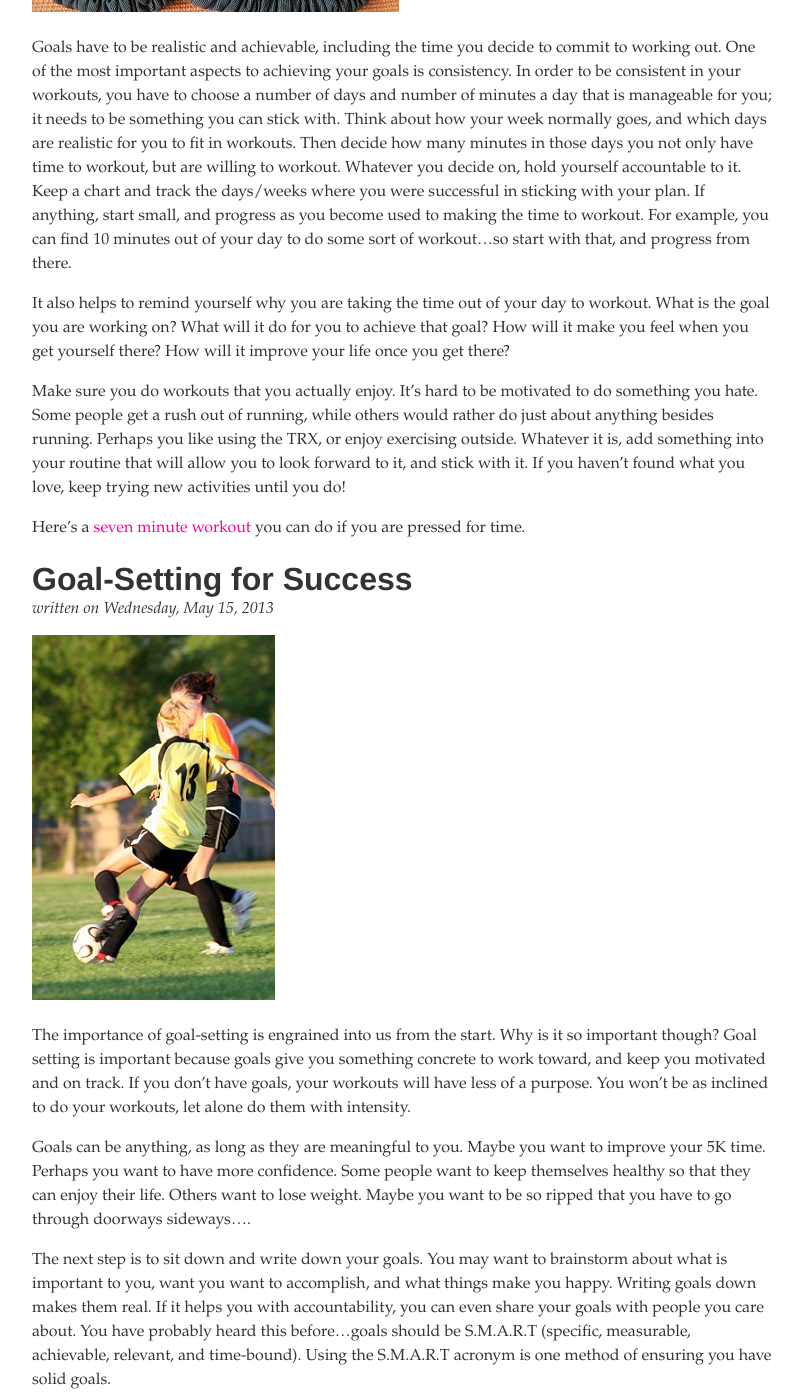
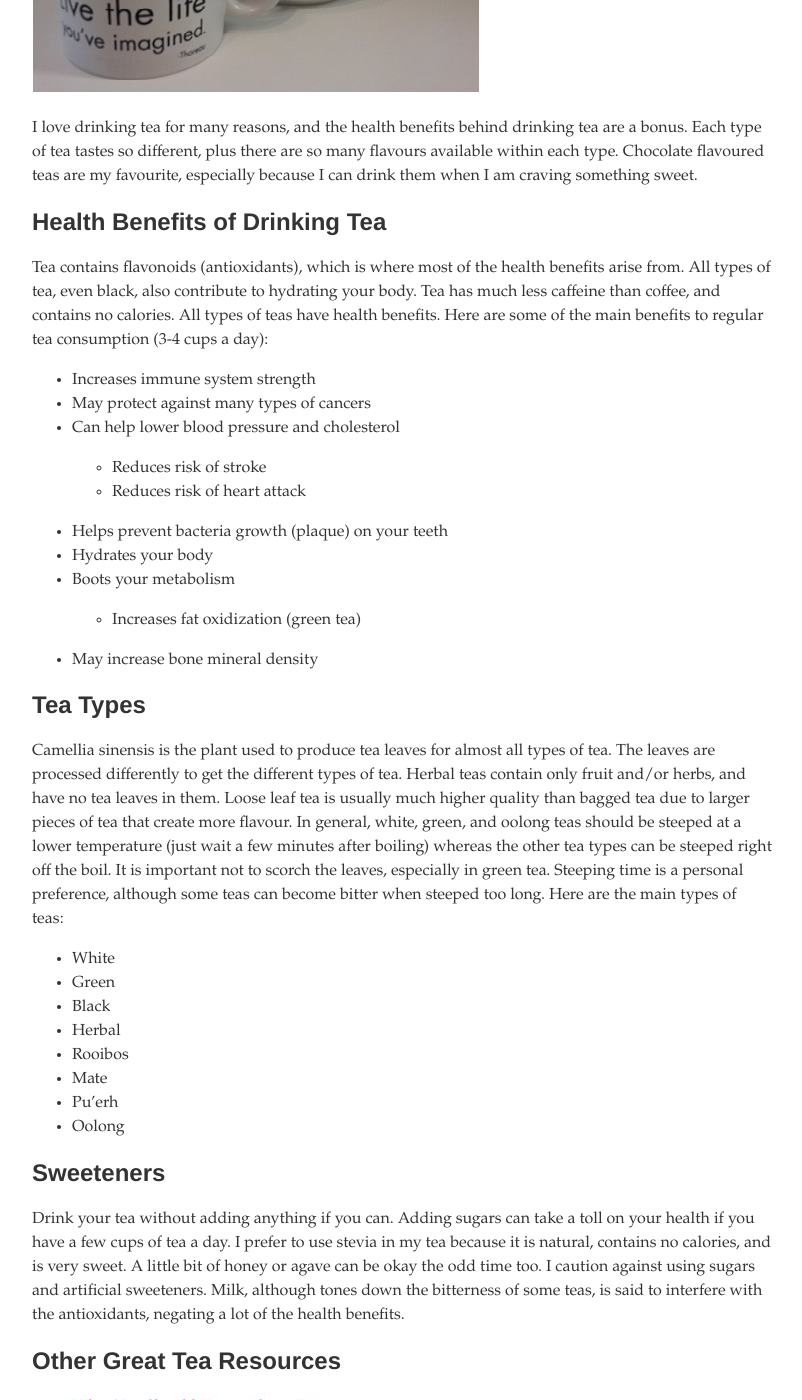
Before and after one commit to teri-lynn/teri-lynn.github.com, a Jekyll site: the page built from index.html, in a window 1280 px wide and 1400 px high, scrolled down 566 px. Shown: the whole window, without its empty margins (238-1040 px from the left). Built offline with Jekyll 4.4.1, drawn with Linux system fonts in a browser that asks for light colours; some web fonts are replaced; Markdown is read by kramdown in place of the engine named in the settings; some of the changed text lies outside the part shown.

Commit message:
Tea Post

```diff
--- /dev/null
+++ b/_posts/2013-08-07-tea.md
@@ -0,0 +1,52 @@
+---
+layout: post
+title: The Benefits of Drinking Tea
+---
+
+![Tea](/images/tea.jpg)
+
+I love drinking tea for many reasons, and the health benefits behind drinking tea are a bonus. Each type of tea tastes so different, plus there are so many flavours available within each type. Chocolate flavoured teas are my favourite, especially because I can drink them when I am craving something sweet.
+
+## Health Benefits of Drinking Tea
+Tea contains flavonoids (antioxidants), which is where most of the health benefits arise from. All types of tea, even black, also contribute to hydrating your body. Tea has much less caffeine than coffee, and contains no calories. All types of teas have health benefits. Here are some of the main benefits to regular tea consumption (3-4 cups a day):
+
+- Increases immune system strength
+- May protect against many types of cancers
+- Can help lower blood pressure and cholesterol
+	- Reduces risk of stroke
+	- Reduces risk of heart attack
+- Helps prevent bacteria growth (plaque) on your teeth
+- Hydrates your body
+- Boots your metabolism
+	- Increases fat oxidization (green tea)
+- May increase bone mineral density
+
+
+## Tea Types
+Camellia sinensis is the plant used to produce tea leaves for almost all types of tea. The leaves are processed differently to get the different types of tea. Herbal teas contain only fruit and/or herbs, and have no tea leaves in them. Loose leaf tea is usually much higher quality than bagged tea due to larger pieces of tea that create more flavour. In general, white, green, and oolong teas should be steeped at a lower temperature (just wait a few minutes after boiling) whereas the other tea types can be steeped right off the boil. It is important not to scorch the leaves, especially in green tea. Steeping time is a personal preference, although some teas can become bitter when steeped too long.
+Here are the main types of teas:
+
+- White
+- Green
+- Black
+- Herbal
+- Rooibos
+- Mate
+- Pu'erh
+- Oolong
+
+## Sweeteners
+Drink your tea without adding anything if you can. Adding sugars can take a toll on your health if you have a few cups of tea a day. I prefer to use stevia in my tea because it is natural, contains no calories, and is very sweet. A little bit of honey or agave can be okay the odd time too. I caution against using sugars and artificial sweeteners. Milk, although tones down the bitterness of some teas, is said to interfere with the antioxidants, negating a lot of the health benefits.
+
+## Other Great Tea Resources
+- [What You Should Know About Tea](http://www.precisionnutrition.com/what-you-should-know-about-tea)
+- [Tea Facts Infographic](http://www.loveinfographics.com/categories/food-and-drink-infographics/tea-facts-infographic-infographic)
+- [Tea Brewing Infographic](http://greatist.com/health/how-to-brew-perfect-cup-tea)
+- [Steepster](http://steepster.com/)
+
+## Buy Tea
+- [DAVIDsTEA](http://www.davidstea.com/)
+- [Teavana](http://www.teavana.com/)
+- [Distinctly Tea](http://shop.distinctlytea.com/)
+- [The Urban Tea Merchant](http://www.urbantea.com/)
+- [The Tea Haus](http://www.theteahaus.com/)
```
Also changed, not shown: _posts/2012-11-15-inspirational-quotes.md (+1 -1 lines), _posts/2013-03-05-strawberry-chocolate-orange-smoothie.md (+5 -5 lines), images/go_hard_or_go_home_2.jpg (added), images/tea.jpg (added).
